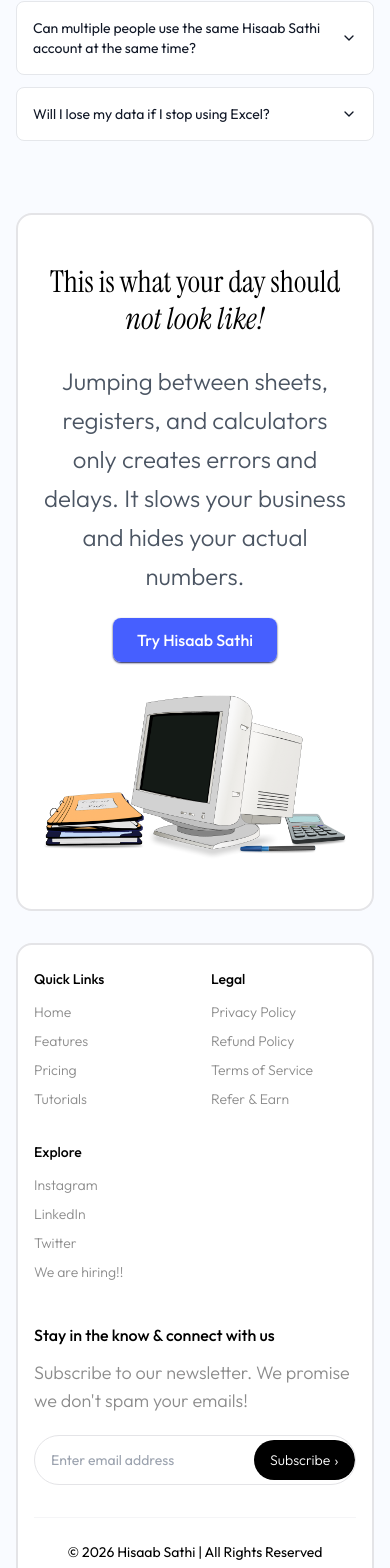
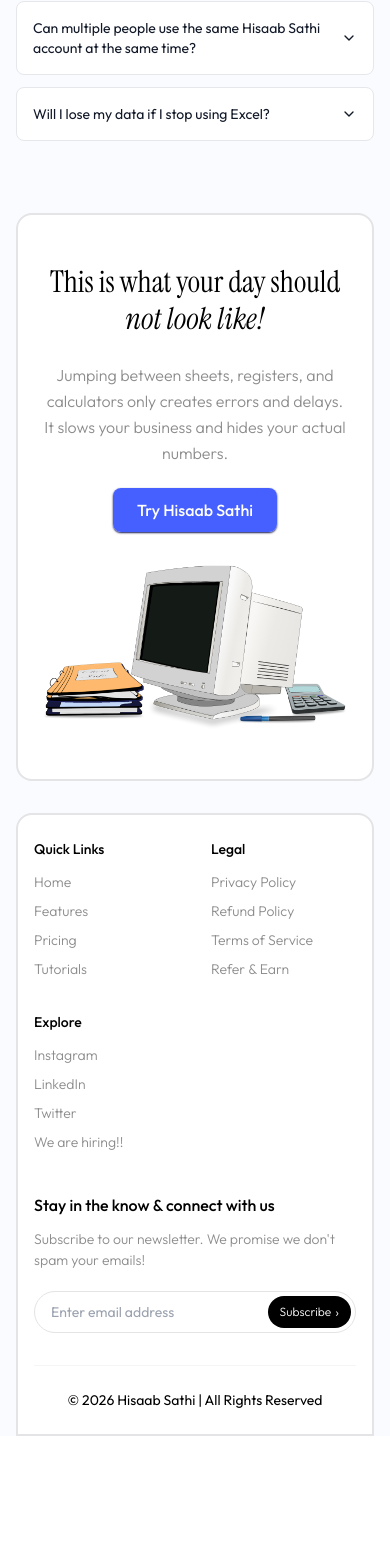
Before and after one commit to Shriti-tech/Hisabsathi, a React (Vite) app: page / in a window 390 px wide. Shown: the part 3452-5020 px from the top of the page. After the commit the page ends 4888 px from the top, so only its background shows below. Built offline with nearby package versions, Linux system fonts and the light colour scheme.

Commit message:
ui changes

```diff
--- a/src/components/home/cta.tsx
+++ b/src/components/home/cta.tsx
@@ -10,7 +10,7 @@ function Cta() {
             This is what your day should{" "}
             <span className="font-instrument italic">not look like!</span>
           </h2>
-          <p className="font-outfit text-gray-600 font-light text-2xl sm:text-lg md:text-xl leading-relaxed">
+          <p className="font-outfit text-input font-light text-base sm:text-lg md:text-xl lg:text-2xl leading-relaxed">
             Jumping between sheets, registers, and calculators only creates
             errors and delays. It slows your business and hides your actual
             numbers.
--- a/src/components/pricing/pricing.tsx
+++ b/src/components/pricing/pricing.tsx
@@ -59,7 +59,7 @@ const PricingPage: React.FC = () => {
     {
       name: "Enterprise",
       price: "Custom",
-      period: "",
+      period: "/ month billed annually",
       features: [
         { text: "All Premium Plan features", included: true },
         { text: "Enterprise level customization", included: true },
@@ -152,7 +152,7 @@ const PricingPage: React.FC = () => {
                 <div className="flex items-baseline mb-2 flex-col gap-2">
                   <span className="text-4xl font-medium">{getPrice(plan)}</span>
                   <span className="ml-2 text-input font-light text-sm">
-                    {typeof plan.price === "number"
+                    {typeof plan.price === "number" || plan.price === "Custom"
                       ? isAnnual
                         ? "/ month billed annually"
                         : "/ month billed monthly"
--- a/src/components/shared/footer.tsx
+++ b/src/components/shared/footer.tsx
@@ -103,7 +103,7 @@ const Footer: React.FC = () => {
             <h4 className="font-medium text-[16px] md:text-[18px]">
               Stay in the know &amp; connect with us
             </h4>
-            <p className="text-lg text-input font-light">
+            <p className="text-[14px] md:text-[16px] text-input font-light">
               Subscribe to our newsletter. We promise we don't spam your emails!
             </p>
             <div className="flex items-center mt-2 border border-inputBorder rounded-full overflow-hidden pr-1 py-1 pl-4 bg-white shadow-sm">
@@ -116,9 +116,9 @@ const Footer: React.FC = () => {
               />
               <button
                 onClick={handleSubscribe}
-                className="bg-black text-white text-sm px-4 py-2 rounded-full font-light whitespace-nowrap flex items-center gap-1 hover:bg-gray-800 transition-colors"
+                className="bg-black text-white text-xs sm:text-sm px-3 sm:px-4 py-1.5 sm:py-2 rounded-full font-light whitespace-nowrap flex items-center gap-1 hover:bg-gray-800 active:bg-gray-700 transition-colors touch-manipulation select-none"
               >
-                Subscribe <span className="text-base">›</span>
+                Subscribe <span className="text-sm sm:text-base">›</span>
               </button>
             </div>
           </div>
```
